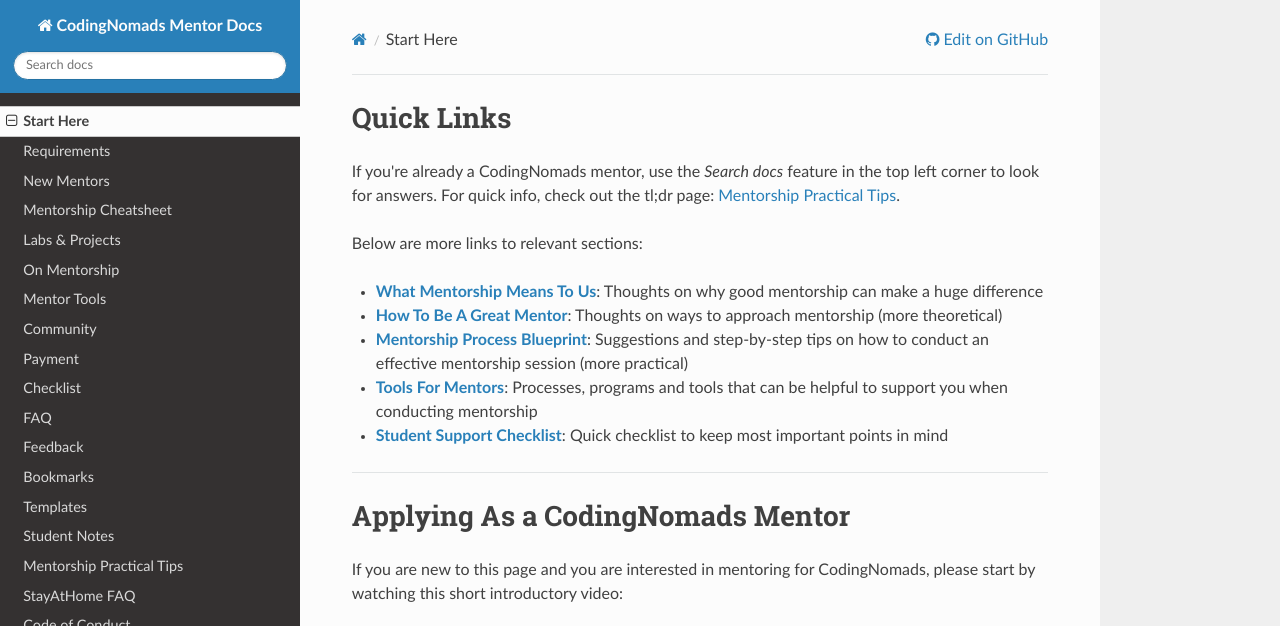
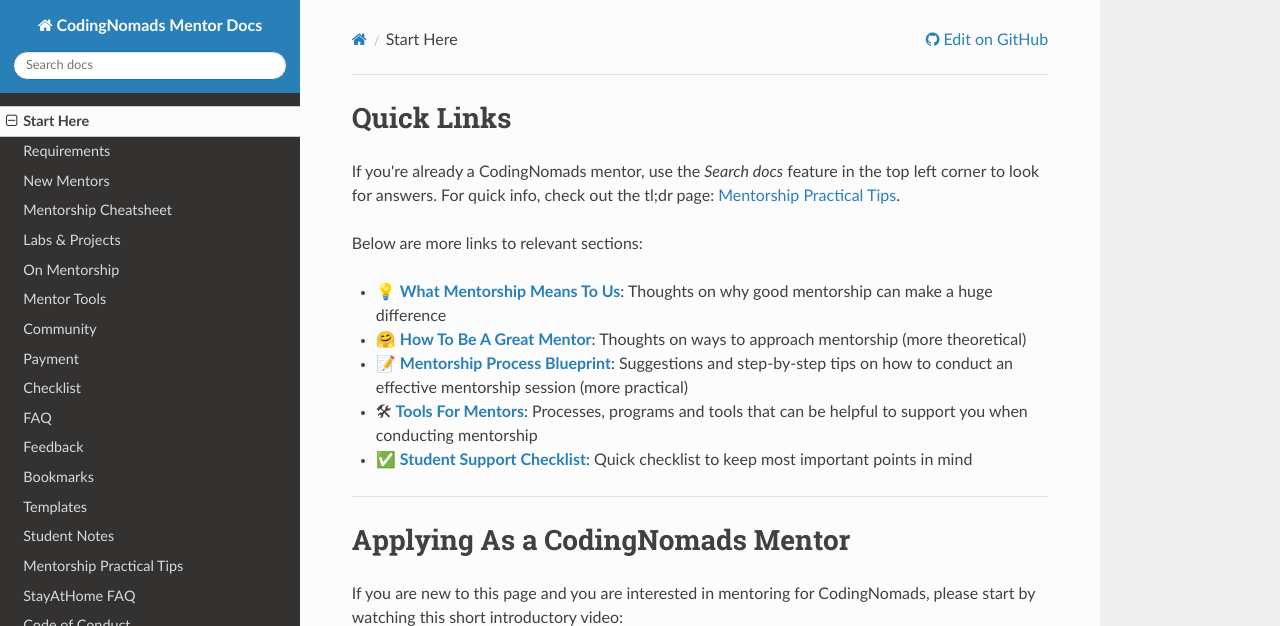
Before and after one commit to CodingNomads/mentor-docs, an MkDocs documentation site: the page built from docs/README.md, in a window 1280 px wide and 900 px high, cut to the strip 0-626 px from the top of the window. Built offline with MkDocs 1.6.1, drawn with Linux system fonts in a browser that asks for light colours; nearby versions of some CDN libraries.

Commit message:
Add emojis

```diff
--- a/docs/README.md
+++ b/docs/README.md
@@ -4,11 +4,11 @@
 
 Below are more links to relevant sections:
 
-- **[What Mentorship Means To Us](01_requirements.md#what-does-mentorship-mean-to-us)**: Thoughts on why good mentorship can make a huge difference
-- **[How To Be A Great Mentor](04_how_to_mentor.md)**: Thoughts on ways to approach mentorship (more theoretical)
-- **[Mentorship Process Blueprint](03_mentorship_process.md)**: Suggestions and step-by-step tips on how to conduct an effective mentorship session (more practical)
-- **[Tools For Mentors](05_tools.md)**: Processes, programs and tools that can be helpful to support you when conducting mentorship
-- **[Student Support Checklist](08_checklist.md)**: Quick checklist to keep most important points in mind
+- 💡 **[What Mentorship Means To Us](01_requirements.md#what-does-mentorship-mean-to-us)**: Thoughts on why good mentorship can make a huge difference
+- 🤗 **[How To Be A Great Mentor](04_how_to_mentor.md)**: Thoughts on ways to approach mentorship (more theoretical)
+- 📝 **[Mentorship Process Blueprint](03_mentorship_process.md)**: Suggestions and step-by-step tips on how to conduct an effective mentorship session (more practical)
+- 🛠 **[Tools For Mentors](05_tools.md)**: Processes, programs and tools that can be helpful to support you when conducting mentorship
+- ✅ **[Student Support Checklist](08_checklist.md)**: Quick checklist to keep most important points in mind
 
 ---
 
```
